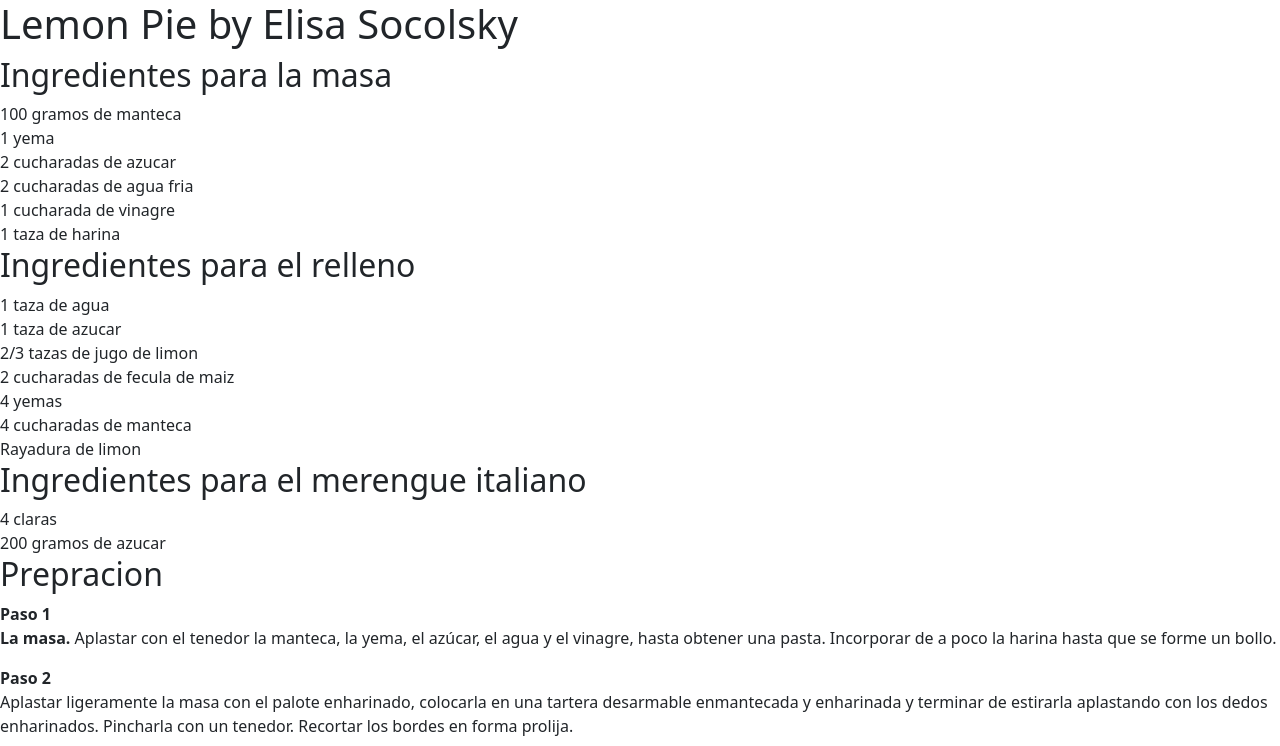
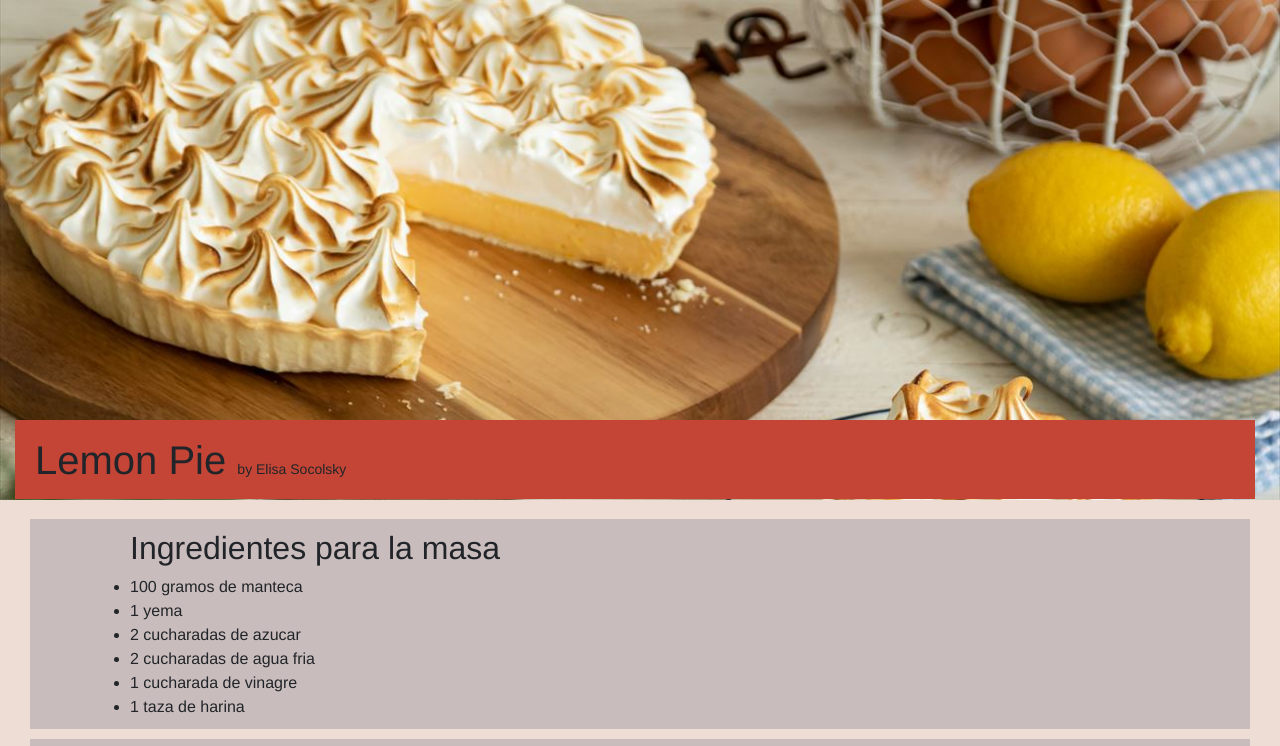
Before and after one commit to fernorile/proyectoModulo2, a plain HTML site: page pages/receta.html in a window 1280 px wide. Shown: the top 746 px of the page. Drawn offline with nearby package versions, Linux system fonts and the light colour scheme.

Commit message:
stilos receta

```diff
--- a/pages/receta.html
+++ b/pages/receta.html
@@ -8,7 +8,7 @@
     <link href="https://cdn.jsdelivr.net/npm/bootstrap@5.1.3/dist/css/bootstrap.min.css" rel="stylesheet"
         integrity="sha384-1BmE4kWBq78iYhFldvKuhfTAU6auU8tT94WrHftjDbrCEXSU1oBoqyl2QvZ6jIW3" crossorigin="anonymous">
     <link rel="stylesheet" href="/styles/styles.css">
-    <title>Document</title>
+    <title>Lemon Pie</title>
 </head>
 
 <body>
@@ -50,7 +50,7 @@
                 </ul>
             </div>
 
-            <h2>Prepracion</h2>
+            <h2>Preparacion</h2>
 
             <strong>Paso 1</strong>
 
--- a/styles/styles.css
+++ b/styles/styles.css
@@ -0,0 +1,58 @@
+html,
+body {
+  margin: 0;
+}
+
+body {
+  font-family: "Helvetica Neue", "Helvetica", "Arial", sans-serif;
+}
+
+header {
+  background-image: url(/assets/images/2656c73d60ff-lemon-pie-de-leche-condensada.jpg);
+  background-size: cover;
+  background-repeat: no-repeat;
+  height: 500px;
+  position: sticky;
+  top: 0;
+  z-index: 0;
+}
+
+article {
+  position: relative;
+  z-index: 1;
+  background: #edddd4;
+  padding: 20px;}
+
+  h1 {
+      background-color: #c44536 ;
+    margin-top: -100px;
+    margin-left: -5px;
+    margin-bottom: 20px;
+    width: 100%;
+    padding: 20px 20px 10px 20px;
+    font-size: 40px;
+    line-height: 40px;
+    position: sticky;
+    top: 0px;
+    backdrop-filter: blur(20px);
+    background-image: linear-gradient(
+      to top,
+      rgba(black, 0.75),
+      rgba(black, 0.6)
+    );
+
+    text-shadow: 3px 3px 10px rgba(rgb(36, 17, 17), 0.5);
+  }
+  .byline{
+      font-size:14px ;
+  }
+  p {
+    margin: 0 0 20px 0;
+  }
+
+  .ingredientes{
+      padding: 10px 100px;
+      margin: 10px;
+      background-color:rgb(201, 188, 188);
+
+  }
```
Also changed, not shown: assets/images/2656c73d60ff-lemon-pie-de-leche-condensada.jpg (added).
